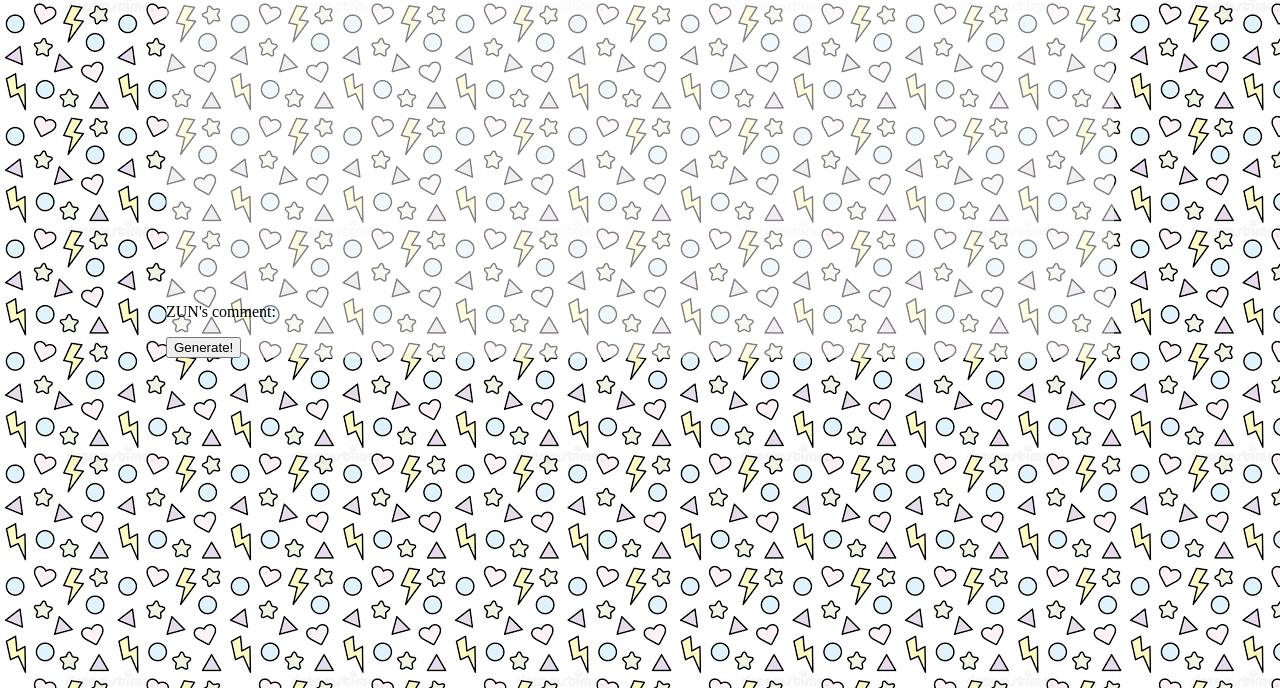
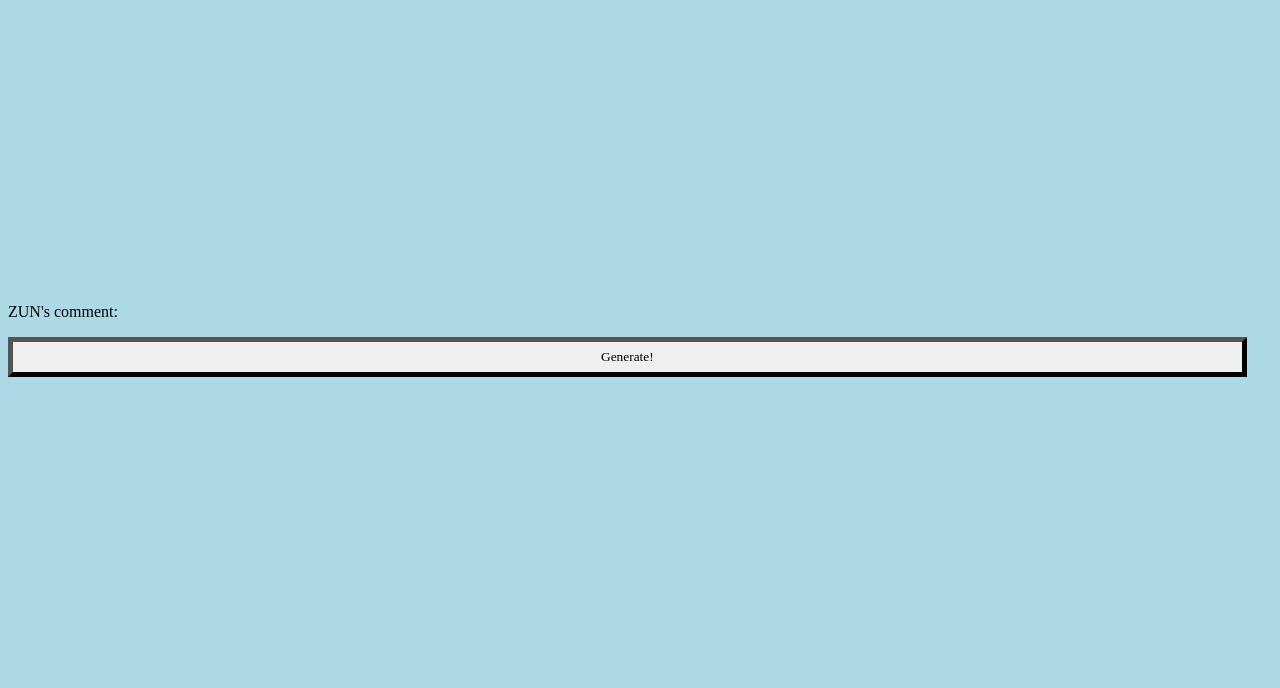
Before and after one commit to Moe-Thae-Nwe/ZUN-music-generator, a plain HTML site: page index.html in a window 1280 px wide. Shown: the part 112-800 px from the top of the page. Drawn offline with Linux system fonts and the light colour scheme.

Commit message:
Update styles.css

```diff
--- a/styles.css
+++ b/styles.css
@@ -1,10 +1,18 @@
+* {
+  font-family: Silkscreen;
+}
+
 html{
   /*for pc light theme*/
-  background: url(images.png);
+  background-color: lightblue;
 }
 
-div {
-  background: rgba(255, 255, 255, 0.5);
-  margin: auto;
-  width: 75%;
+button {
+  width: 98%;
+  height: 40px;
+  border-width: 5px;
 }
+
+button:active {
+  border-width: 1px;
+}
```
